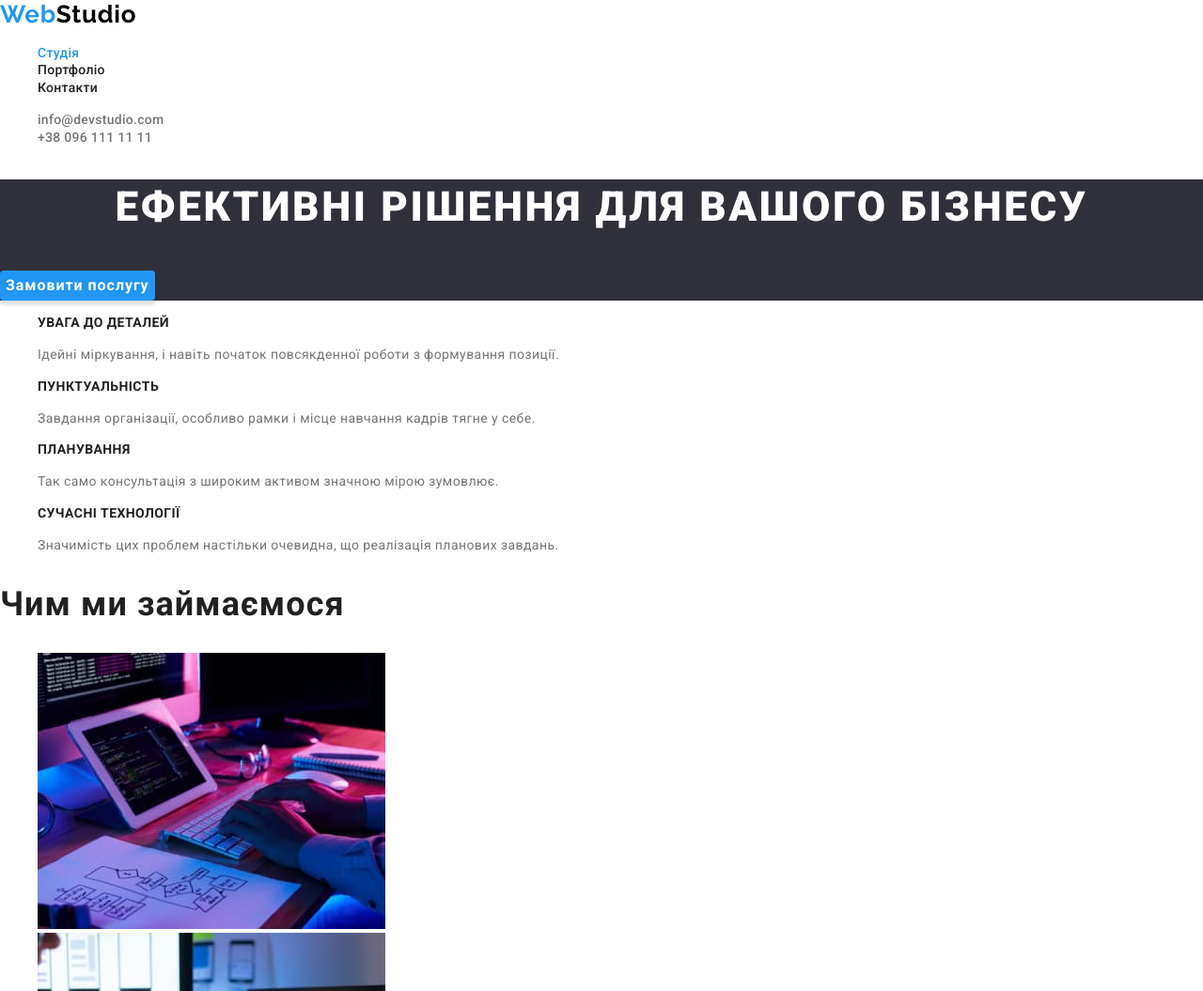
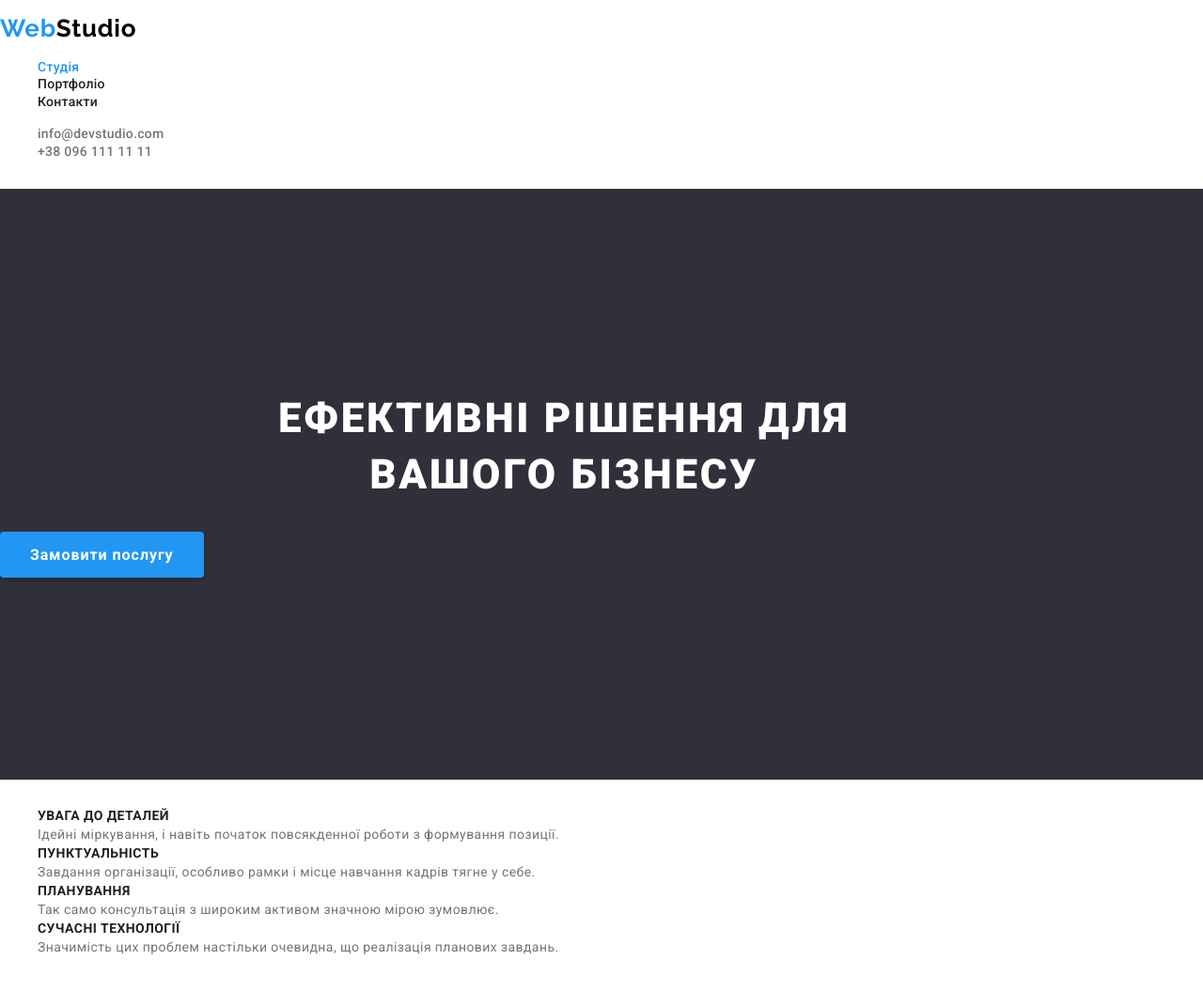
Before and after one commit to tTanya98/goit-markup-hw-03, a plain HTML site: page index.html in a window 1280 px wide. Shown: the top 1055 px of the page at 94% size. Drawn offline with nearby package versions, Linux system fonts and the light colour scheme.

Commit message:
Added div

```diff
--- a/css/styles.css
+++ b/css/styles.css
@@ -4,10 +4,27 @@
   }
 body {
   font-family: Roboto, sans-serif;
-
   background-color: var(--primary-white-color);
   color: var(--primary-title-color);
+  margin: 0;
 }
+h1,
+h2,
+h3,
+p {
+  margin:0;
+}
+.list {
+  list-style: none;
+  margin: 0;
+  padding: 0;
+}
+.container {
+  width: 1200px;
+  padding: 15px 0;
+
+}
+
 .logo {
   font-family: "Raleway";
   font-style: normal;
@@ -60,6 +77,9 @@ body {
 }
 .hero {
   background-color: #2f303a;
+  text-align: center;
+  padding-top: 200px;
+  padding-bottom: 200px;
 }
 .hero-title {
   font-weight: 900;
@@ -69,12 +89,15 @@ body {
   letter-spacing: 0.06em;
   text-transform: uppercase;
   color: #ffffff;
+  margin-bottom: 30px;
 }
 .hero-btn {
+  padding: 10px 32px;
   background: #2196f3;
   box-shadow: 0px 4px 4px rgba(0, 0, 0, 0.15);
   border-radius: 4px;
-  border-style: none;
+  border: 0;
+
   cursor: pointer;
   font-family: 'Roboto';
   font-style: inherit;
@@ -86,6 +109,10 @@ body {
   text-align: center;
   letter-spacing: 0.06em;
   color: #ffffff;
+}
+.hero-btn:hover,
+.hero-btn:focus{
+  background-color: #188CE8;
 }
 .skills {
 }
@@ -107,6 +134,11 @@ body {
   line-height: 1.71;
   letter-spacing: 0.03em;
   color: var(--primary-text-color);
+}
+img {
+  display: block;
+  max-width: 100%;
+  height:auto;
 }
 .work {
 }
--- a/index.html
+++ b/index.html
@@ -16,6 +16,7 @@
   </head>
   <body>
     <header>
+      <div class="container">
         <a href="./index.html" class="logo"
           >Web<span class="logo-header">Studio</span></a
         >
@@ -44,13 +45,17 @@
             >
           </li>
         </ul>
+      </div>
     </header>
     <main>
       <section class="hero">
-        <h1 class="hero-title">Ефективні рішення для вашого бізнесу</h1>
+        <div class="container">
+          <h1 class="hero-title">Ефективні рішення для <br>вашого бізнесу</br></h1>
           <button type="button" class="hero-btn">Замовити послугу</button>
+        </div>
       </section>
       <section class="skills">
+        <div class="container">
           <ul class="skills-list">
             <li class="skills-list-item">
               <h3 class="skills-list-title">УВАГА ДО ДЕТАЛЕЙ</h3>
@@ -80,8 +85,10 @@
               </p>
             </li>
           </ul>
+        </div>
       </section>
       <section class="work">
+        <div class="container">
           <h2 class="work-title">Чим ми займаємося</h2>
           <ul class="work-list">
             <li class="work-list-item">
@@ -109,8 +116,10 @@
               />
             </li>
           </ul>
+        </div>
       </section>
       <section class="team">
+        <div class="container">
           <h2 class="team-title">Наша команда</h2>
           <ul class="team-list">
             <li class="team-list-item">
@@ -154,9 +163,11 @@
               <p class="team-list-text">UI Designer</p>
             </li>
           </ul>
+        </div>
       </section>
     </main>
     <footer class="footer">
+      <div class="container">
         <a href="./index.html" class="logo"
           >Web<span class="logo-footer">Studio</span></a
         >
@@ -184,6 +195,7 @@
             </li>
           </ul>
         </address>
+      </div>
     </footer>
   </body>
 </html>
```
Lines whose indentation alone changed are shown as unchanged.
